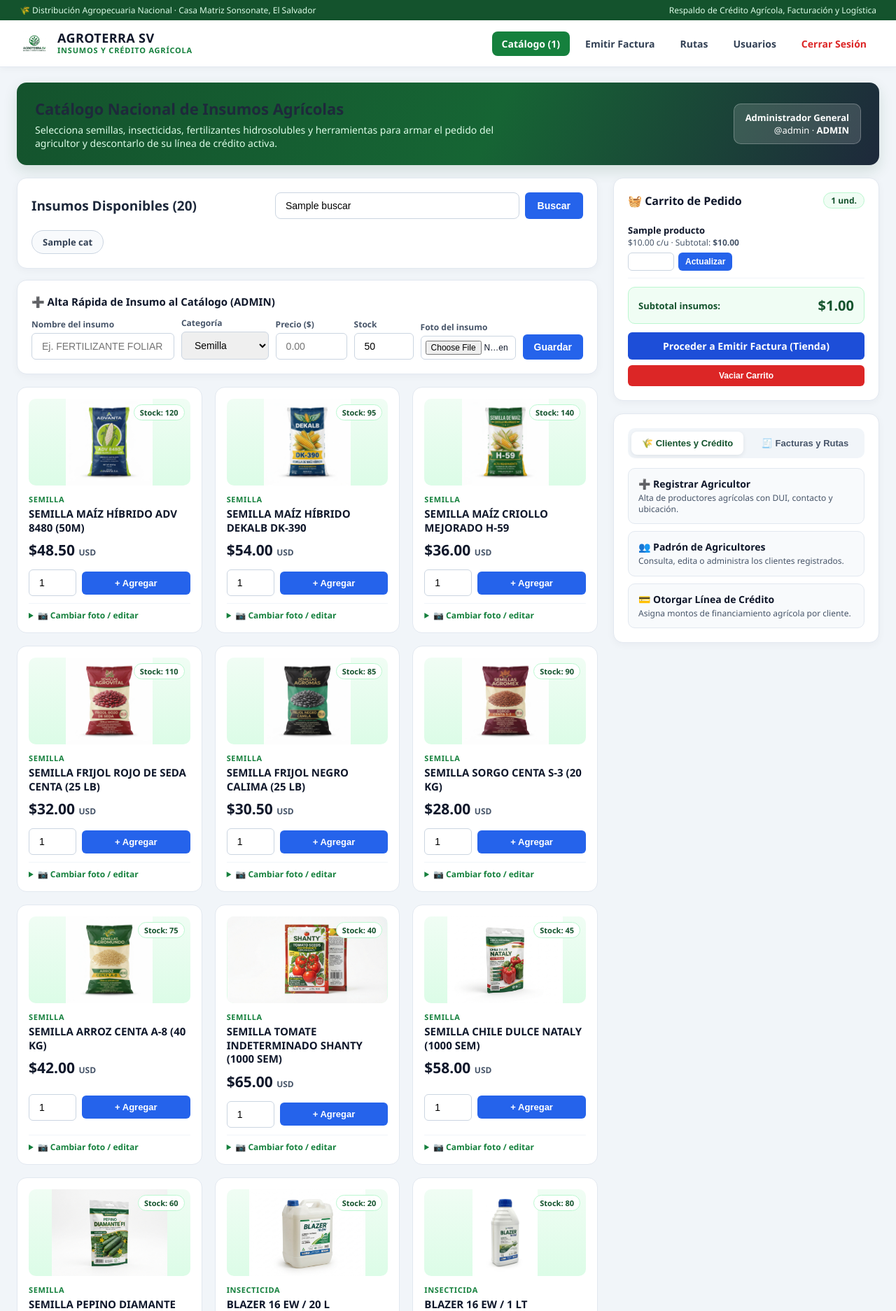
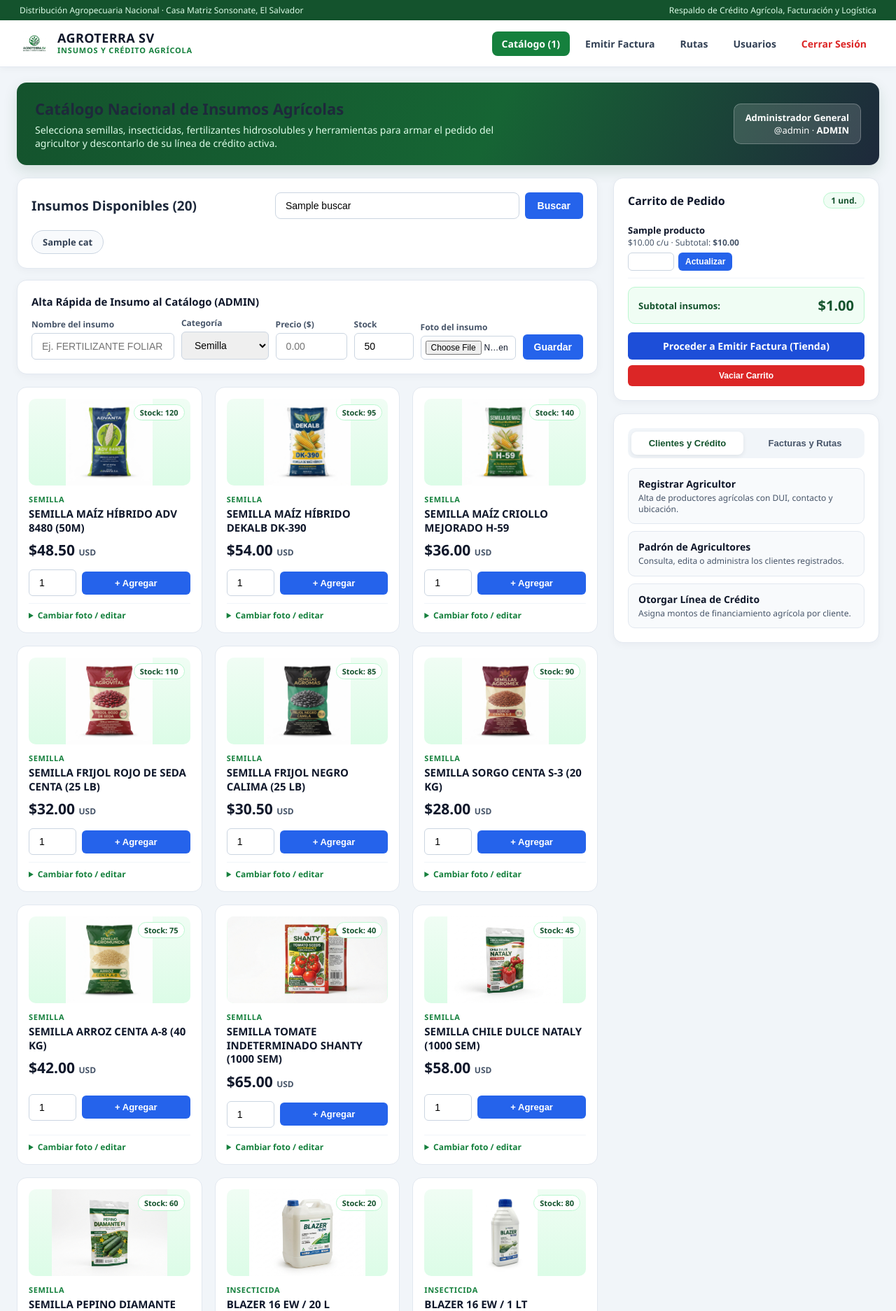
Before and after one commit to cescobsr4-lang/sistema_agricola, a Flask app: template templates/index.html in a window 1280 px wide. Shown: the top 1874 px of the page at 70% size. Run offline with Flask 3, Linux system fonts and the light colour scheme; tables that the repository leaves empty hold one stand-in row (values such as "Sample post"); the template is opened without the code that fills it: values that come from a table or form of the project are taken from there, most other values are stand-ins (such as "Sample title", 1, 10 or a date in 2020); some libraries are stand-ins or nearby versions.

Commit message:
Update index.html

```diff
--- a/templates/index.html
+++ b/templates/index.html
@@ -489,7 +491,7 @@
 <body>
 
 <div class="top-strip">
-    <span>🌾 Distribución Agropecuaria Nacional · Casa Matriz Sonsonate, El Salvador</span>
+    <span>Distribución Agropecuaria Nacional · Casa Matriz Sonsonate, El Salvador</span>
     <span>Respaldo de Crédito Agrícola, Facturación y Logística</span>
 </div>
 
@@ -563,7 +565,7 @@
 
             {% if usuario_actual and usuario_actual.es_admin %}
             <div class="corp-card" style="margin-top: 16px;">
-                <h3 style="margin: 0 0 12px 0; font-size: 15px; font-weight: 800;">➕ Alta Rápida de Insumo al Catálogo (ADMIN)</h3>
+                <h3 style="margin: 0 0 12px 0; font-size: 15px; font-weight: 800;">Alta Rápida de Insumo al Catálogo (ADMIN)</h3>
                 <form method="POST" action="/catalogo/nuevo-producto" enctype="multipart/form-data" class="admin-bar-grid">
                     <div>
                         <label style="margin: 0 0 4px 0; font-size: 12px;">Nombre del insumo</label>
@@ -629,7 +631,7 @@
                     {% if usuario_actual and usuario_actual.es_admin %}
                     <details style="margin-top: 10px; border-top: 1px solid #f1f5f9; padding-top: 8px;">
                         <summary style="font-size: 12px; font-weight: 700; color: #15803d; cursor: pointer;">
-                            📷 Cambiar foto / editar
+                            Cambiar foto / editar
                         </summary>
                         <form method="POST" action="/catalogo/editar-producto/{{ p.id }}" enctype="multipart/form-data" style="margin-top: 8px; display: flex; flex-direction: column; gap: 6px;">
                             <input type="text" name="nombre" value="{{ p.nombre }}" style="margin: 0; font-size: 12px; padding: 5px;">
@@ -653,7 +655,7 @@
         <aside class="right-column">
             <div class="corp-card">
                 <div class="section-heading">
-                    <span>🧺 Carrito de Pedido</span>
+                    <span>Carrito de Pedido</span>
                     <span class="count-pill">{{ total_unidades }} und.</span>
                 </div>
 
@@ -747,25 +749,25 @@
                 {% if usuario_actual and (usuario_actual.es_admin or usuario_actual.es_vendedor) %}
                     <div class="module-switch">
                         <button id="btn-clientes-credito" type="button" class="module-btn active" onclick="mostrarApartado('clientes-credito')">
-                            🌾 Clientes y Crédito
+                            Clientes y Crédito
                         </button>
                         <button id="btn-facturas-rutas" type="button" class="module-btn" onclick="mostrarApartado('facturas-rutas')">
-                            🧾 Facturas y Rutas
+                            Facturas y Rutas
                         </button>
                     </div>
 
                     <div id="panel-clientes-credito" class="module-panel active">
                         <a href="/registrar-cliente" class="action-tile">
-                            <strong>➕ Registrar Agricultor</strong>
+                            <strong>Registrar Agricultor</strong>
                             <span>Alta de productores agrícolas con DUI, contacto y ubicación.</span>
                         </a>
                         <a href="/clientes" class="action-tile">
-                            <strong>👥 Padrón de Agricultores</strong>
+                            <strong>Padrón de Agricultores</strong>
                             <span>Consulta, edita o administra los clientes registrados.</span>
                         </a>
                         {% if usuario_actual.es_admin %}
                         <a href="/registrar-credito" class="action-tile">
-                            <strong>💳 Otorgar Línea de Crédito</strong>
+                            <strong>Otorgar Línea de Crédito</strong>
                             <span>Asigna montos de financiamiento agrícola por cliente.</span>
                         </a>
                         {% endif %}
```
Also changed, not shown: other parts of templates/index.html (+14 -12 lines).
